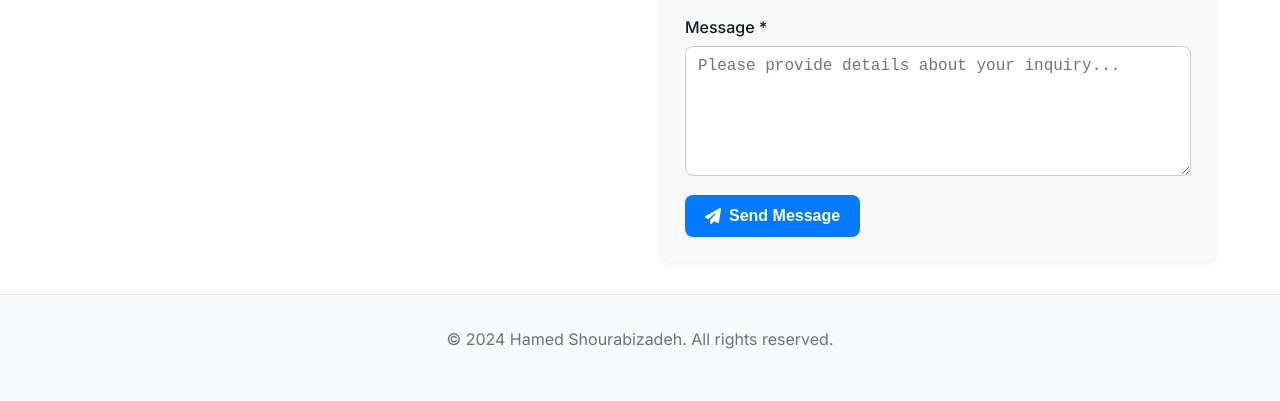
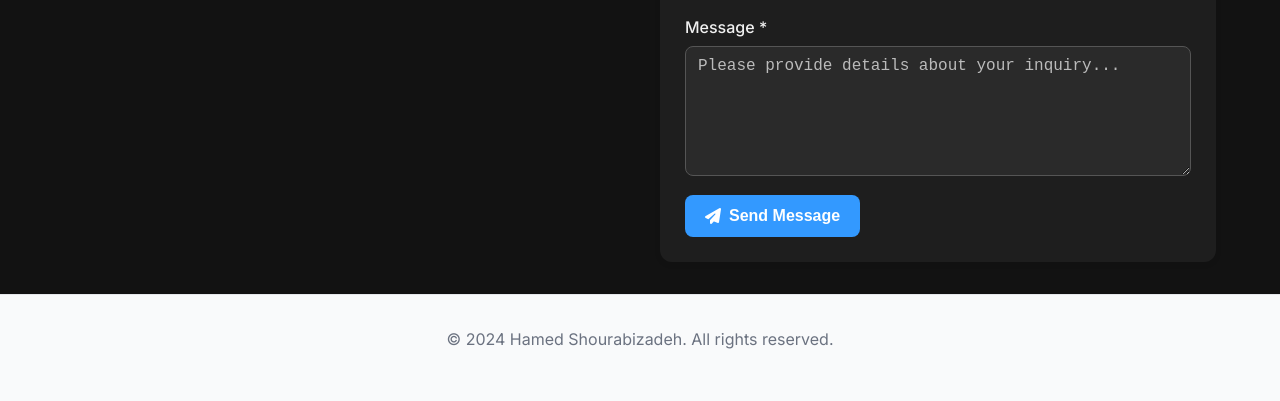
Before and after one commit to hshurabi/hshurabi.github.io, a plain HTML site: page contact.html in a window 1280 px wide. Shown: the part 630-1031 px from the top of the page. Drawn offline with Linux system fonts and the dark colour scheme.

Commit message:
Dark mode for contact form is updated

```diff
--- a/css/styles.css
+++ b/css/styles.css
@@ -631,3 +631,50 @@ a:hover {
 .btn-primary:hover {
   background-color: #0056b3;
 }
+@media (prefers-color-scheme: dark) {
+  body {
+    background-color: #121212;
+    color: #f0f0f0;
+  }
+
+  .contact-form {
+    background: #1e1e1e;
+    color: #f0f0f0;
+  }
+
+  .form-group input,
+  .form-group select,
+  .form-group textarea {
+    background-color: #2a2a2a;
+    color: #f0f0f0;
+    border: 1px solid #555;
+  }
+
+  .form-group input::placeholder,
+  .form-group textarea::placeholder {
+    color: #bbb;
+  }
+
+  .form-group label {
+    color: #f0f0f0;
+  }
+
+  .btn-primary {
+    background-color: #3399ff;
+    color: #fff;
+  }
+
+  .btn-primary:hover {
+    background-color: #2277cc;
+  }
+
+  .social-link-contact,
+  .contact-details a {
+    color: #90caf9;
+  }
+
+  .social-link-contact:hover,
+  .contact-details a:hover {
+    color: #ffffff;
+  }
+}
```
